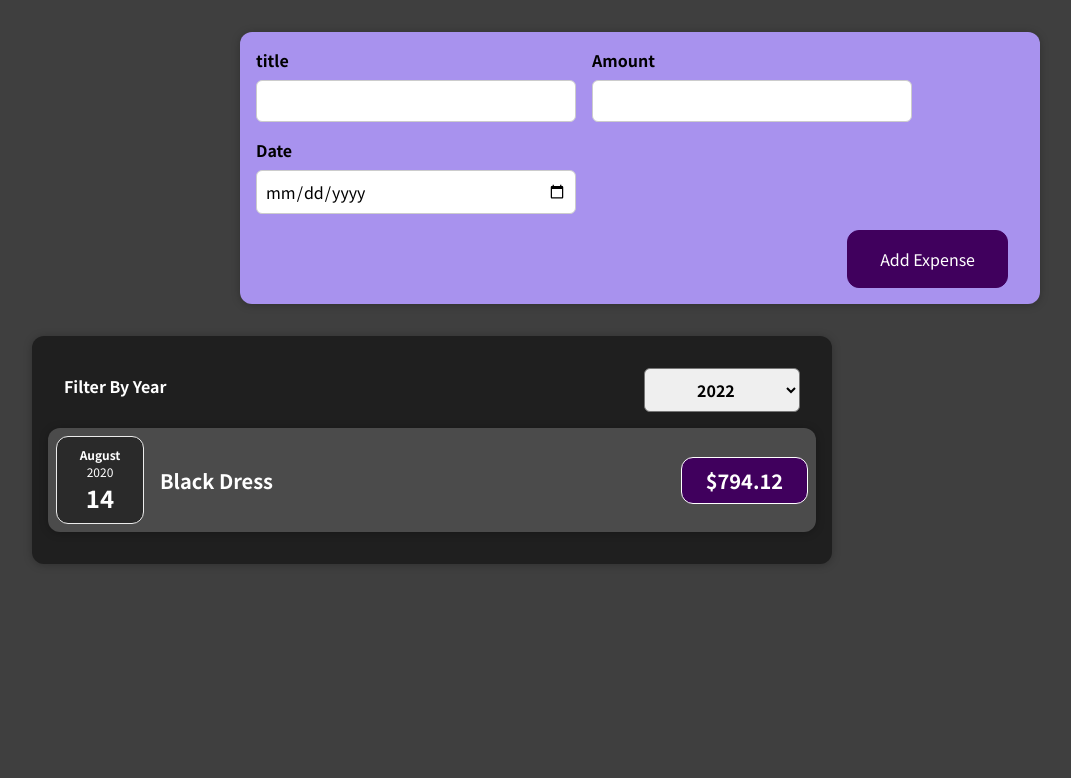
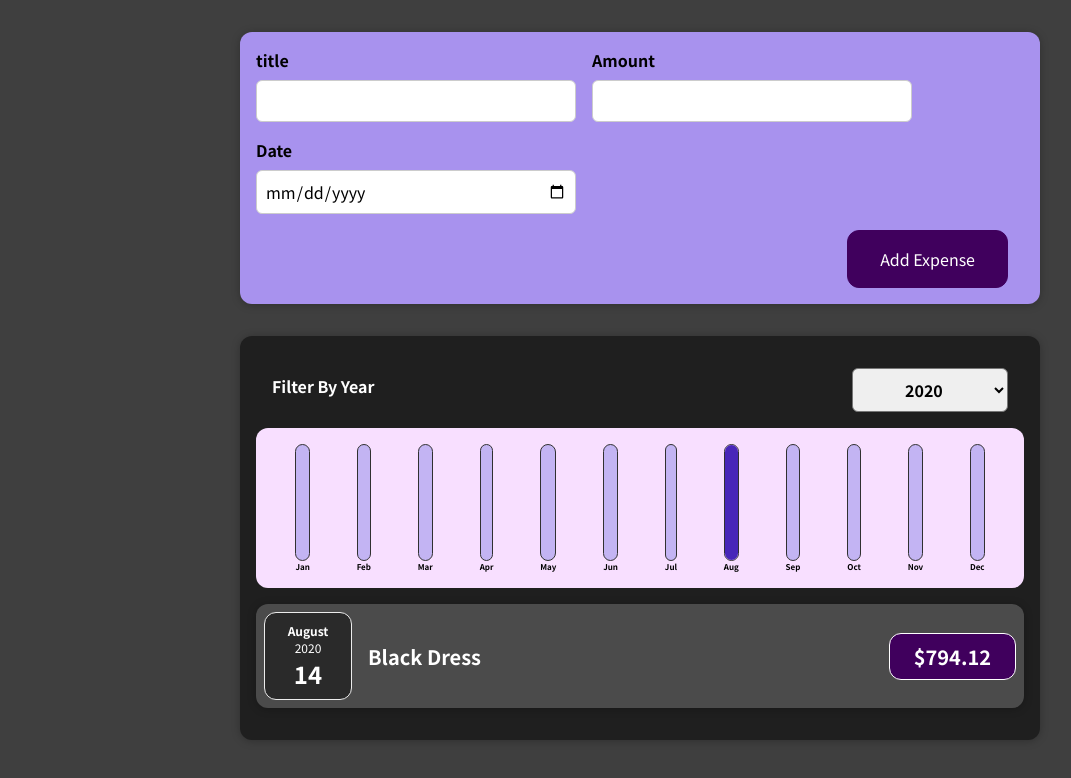
Before and after one commit to MubasherChaudhry/React_Basic_and_work_with_Components, a React (Create React App) app: page / in a window 1280 px wide. Shown: the top 778 px of the page, without its empty margins (0-1071 px from the left). Built offline with nearby package versions, Linux system fonts and the light colour scheme.

Commit message:
done this project

```diff
--- /dev/null
+++ b/src/components/Chart/Chart.css
@@ -0,0 +1,9 @@
+.chart {
+  padding: 1rem;
+  border-radius: 12px;
+  background-color: #f8dfff;
+  text-align: center;
+  display: flex;
+  justify-content: space-around;
+  height: 10rem;
+}
--- /dev/null
+++ b/src/components/Chart/Chart.jsx
@@ -0,0 +1,24 @@
+import React from "react";
+
+import ChartBar from "./ChartBar";
+import "./Chart.css";
+
+const Chart = (props) => {
+  const dataPointsValues= props.dataPoints.map(dataPoint=>dataPoint.value)
+  const totalMaximum =Math.max(...dataPointsValues);
+
+  return (
+    <div className="chart">
+      {props.dataPoints.map((dataPoint) => (
+        <ChartBar
+        key={dataPoint.label}
+          value={dataPoint.value}
+          maxValue={totalMaximum}
+          label={dataPoint.label}
+        />
+      ))}
+    </div>
+  );
+};
+
+export default Chart;
--- /dev/null
+++ b/src/components/Chart/ChartBar.css
@@ -0,0 +1,30 @@
+.chart-bar {
+  height: 100%;
+  display: flex;
+  flex-direction: column;
+  align-items: center;
+}
+
+.chart-bar__inner {
+  height: 100%;
+  width: 100%;
+  border: 1px solid #313131;
+  border-radius: 12px;
+  background-color: #c3b4f3;
+  overflow: hidden;
+  display: flex;
+  flex-direction: column;
+  justify-content: flex-end;
+}
+
+.chart-bar__fill {
+  background-color: #4826b9;
+  width: 100%;
+  transition: all 0.3s ease-out;
+}
+
+.chart-bar__label {
+  font-weight: bold;
+  font-size: 0.5rem;
+  text-align: center;
+}
--- /dev/null
+++ b/src/components/Chart/ChartBar.jsx
@@ -0,0 +1,23 @@
+import React from "react";
+import './ChartBar.css'
+
+const ChartBar = (props) => {
+  let barFillHeight = "0%";
+
+  if (props.maxValue > 0) {
+    barFillHeight = Math.round((props.value / props.maxValue) * 100) + '%';
+  }
+
+  return (
+    <div className="chart-bar">
+      <div className="chart-bar__inner">
+
+        <div className="chart-bar__fill"
+        style={{ height : barFillHeight }}></div>
+      </div>
+      <div className="chart-bar__label">{props.label} </div>
+    </div>
+  );
+};
+
+export default ChartBar;
--- a/src/components/Expenses/ExpenseItem.jsx
+++ b/src/components/Expenses/ExpenseItem.jsx
@@ -12,6 +12,7 @@
   }*/
 
   return (
+    <li>
     <Card className="expense-item">
       <ExpenseDate date={props.date} />
       <div className="expense-item__description">
@@ -20,6 +21,7 @@
       </div>
       {/* <button onClick={clickHandler}>Change Title </button> */}
     </Card>
+    </li>
   );
 };
 
--- a/src/components/Expenses/Expenses.css
+++ b/src/components/Expenses/Expenses.css
@@ -1,7 +1,7 @@
 .expenses {
   padding: 1rem;
   background-color: rgb(31, 31, 31);
-  margin: 2rem;
+  margin: 2rem auto;
   width: 50rem;
   max-width: 95%;
 }
--- a/src/components/Expenses/Expenses.jsx
+++ b/src/components/Expenses/Expenses.jsx
@@ -1,9 +1,10 @@
 import React, { useState } from "react";
-import ExpenseItem from "./ExpenseItem";
+
 import Card from "../UI/Card";
 import ExpensesFilter from "./ExpensesFilter";
+import ExpensesList from "./ExpensesList";
+import ExpensesChart from "./ExpensesChart";
 import "./Expenses.css";
-
 
 const Expenses = (props) => {
   const [filteredYear, setFilteredYear] = useState("2020");
@@ -12,31 +13,19 @@
     setFilteredYear(selectedYear);
   };
 
-    const filteredExpenses = props.items.filter(expense => {
+  const filteredExpenses = props.items.filter((expense) => {
     return expense.date.getFullYear().toString() === filteredYear;
   });
 
-  let expensesContent=<p> no expense found.</p>
-
-  if (filteredExpenses.length > 0 ){
-    expensesContent=filteredExpenses.map((expense)=>(
-      <ExpenseItem
-              key={expense.id}
-              title={expense.title}
-              amount={expense.amount}
-              date={expense.date}
-            />
-    ))
-  }
   return (
     <div>
-      {/* <Card className='props.items'> */}
       <Card className="expenses">
         <ExpensesFilter
-          selectedYear={filteredYear}
+          selected={filteredYear}
           onChangeFilter={filterChangeHandler}
         />
-        {expensesContent}
+        <ExpensesChart expenses={filteredExpenses} />
+        <ExpensesList items={filteredExpenses} />
       </Card>
     </div>
   );
--- /dev/null
+++ b/src/components/Expenses/ExpensesChart.jsx
@@ -0,0 +1,29 @@
+import React from 'react';
+
+import Chart from '../Chart/Chart';
+
+const ExpensesChart = (props) => {
+  const chartDataPoints = [
+    { label: 'Jan', value: 0 },
+    { label: 'Feb', value: 0 },
+    { label: 'Mar', value: 0 },
+    { label: 'Apr', value: 0 },
+    { label: 'May', value: 0 },
+    { label: 'Jun', value: 0 },
+    { label: 'Jul', value: 0 },
+    { label: 'Aug', value: 0 },
+    { label: 'Sep', value: 0 },
+    { label: 'Oct', value: 0 },
+    { label: 'Nov', value: 0 },
+    { label: 'Dec', value: 0 },
+  ];
+
+  for (const expense of props.expenses) {
+    const expenseMonth = expense.date.getMonth(); // starting at 0 => January => 0
+    chartDataPoints[expenseMonth].value += expense.amount;
+  }
+
+  return <Chart dataPoints={chartDataPoints} />;
+};
+
+export default ExpensesChart;
--- /dev/null
+++ b/src/components/Expenses/ExpensesList.css
@@ -0,0 +1,9 @@
+.expenses-list {
+  list-style: none;
+  padding: 0;
+}
+
+.expenses-list__fallback {
+  color: white;
+  text-align: center;
+}
--- /dev/null
+++ b/src/components/Expenses/ExpensesList.jsx
@@ -0,0 +1,26 @@
+import React from 'react'
+import ExpenseItem from './ExpenseItem'
+import './ExpensesList.css'
+
+const ExpensesList = (props) => {
+  // let expensesContent=<p> no expense found.</p>
+
+  if(props.items.length === 0){
+    return <h2 className='expenses-list__fallback'>Found no Expenses</h2>
+  }
+
+  return (
+  <ul className='expenses-list'>
+    {props.items.map((expense)=>(
+      <ExpenseItem
+              key={expense.id}
+              title={expense.title}
+              amount={expense.amount}
+              date={expense.date}
+            />
+    ))}
+  </ul>
+  )
+}
+
+export default ExpensesList
--- a/src/components/NewExpense/ExpenseForm.jsx
+++ b/src/components/NewExpense/ExpenseForm.jsx
@@ -42,9 +42,9 @@
   event.preventDefault();
   const expenseData={
     title:enteredTitle,
-    amount: enteredAmount,
-    date: new Date(enteredDate)
-  }
+    amount:+enteredAmount,
+    date: new Date(enteredDate),
+  };
 
   props.onSaveExpenseData(expenseData);
   setEnteredTitle('')
```
